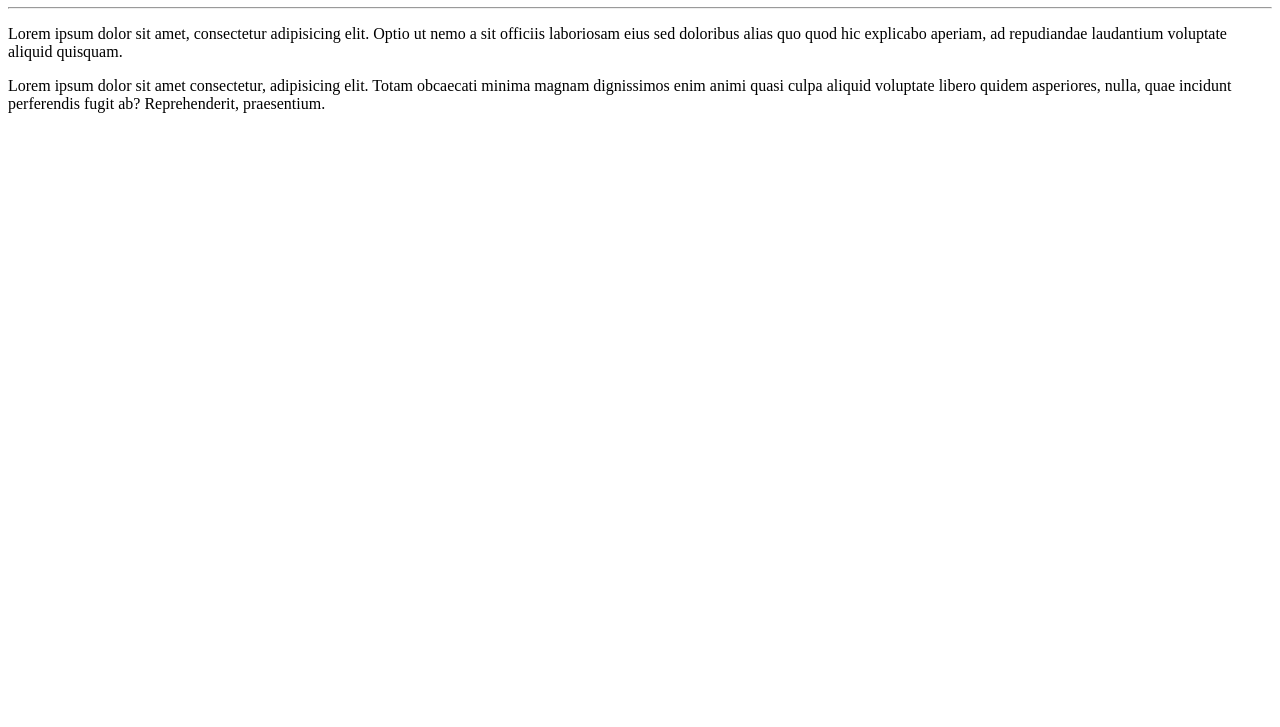
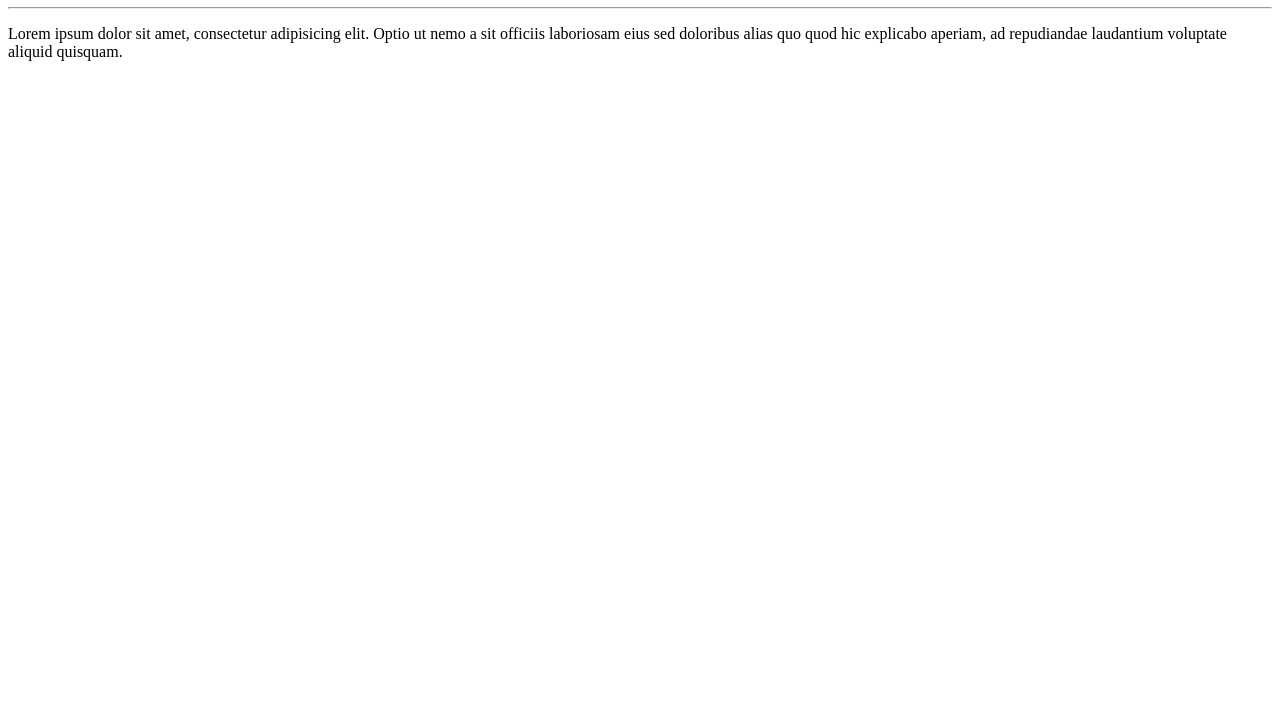
Before and after one commit to joaoagripinoneto/Ola-Mundo, a plain HTML site: page site-exemplo/index.html in a window 1280 px wide. Shown: the part 73-800 px from the top of the page. Drawn offline with Linux system fonts and the light colour scheme.

Commit message:
Retirei um parágrafo

```diff
--- a/site-exemplo/index.html
+++ b/site-exemplo/index.html
@@ -10,6 +10,5 @@
         <h1>Olá, Mundo!</h1>
         <hr>
         <p>Lorem ipsum dolor sit amet, consectetur adipisicing elit. Optio ut nemo a sit officiis laboriosam eius sed doloribus alias quo quod hic explicabo aperiam, ad repudiandae laudantium voluptate aliquid quisquam.</p>
-        <p>Lorem ipsum dolor sit amet consectetur, adipisicing elit. Totam obcaecati minima magnam dignissimos enim animi quasi culpa aliquid voluptate libero quidem asperiores, nulla, quae incidunt perferendis fugit ab? Reprehenderit, praesentium.</p>
     </body>
     </html>
```
